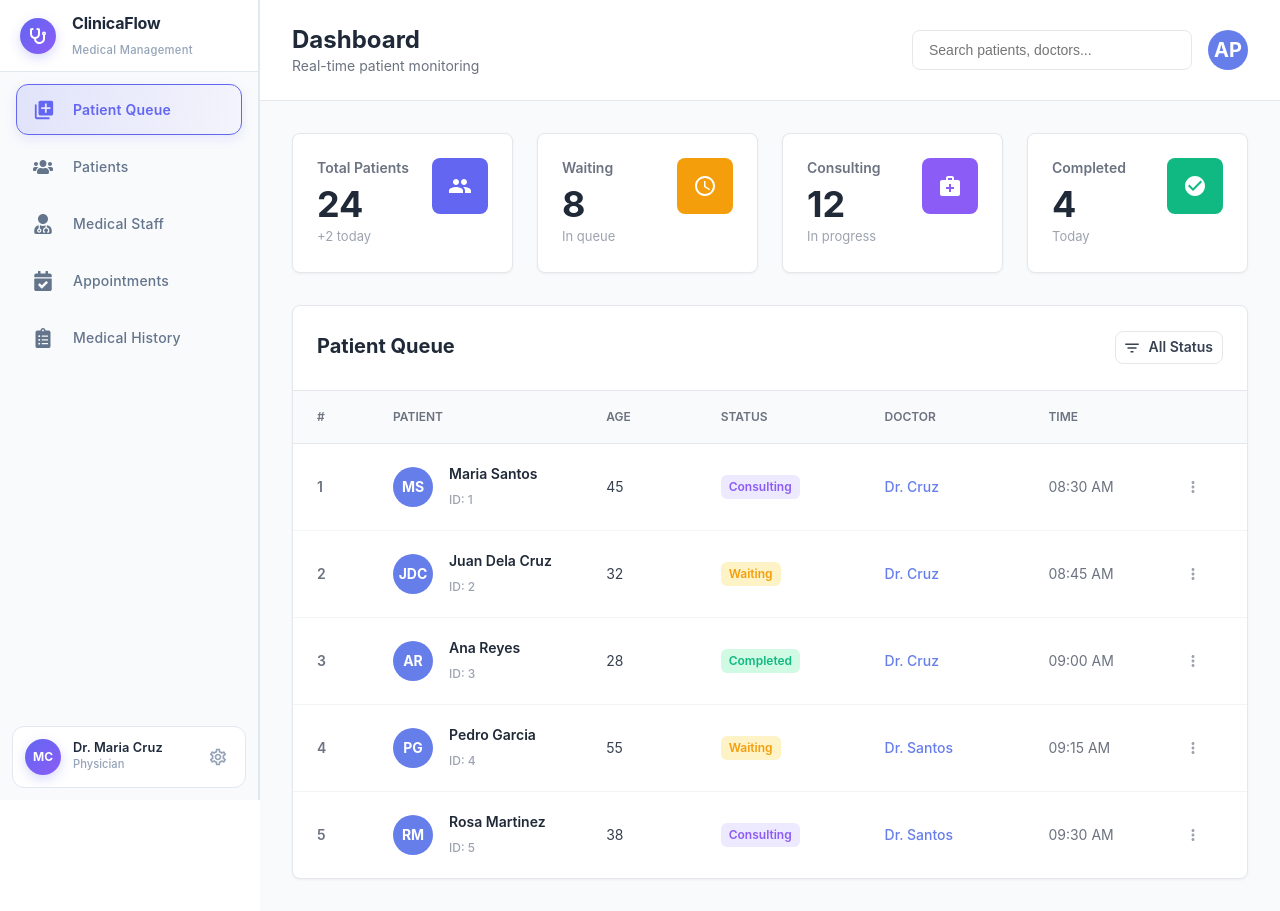
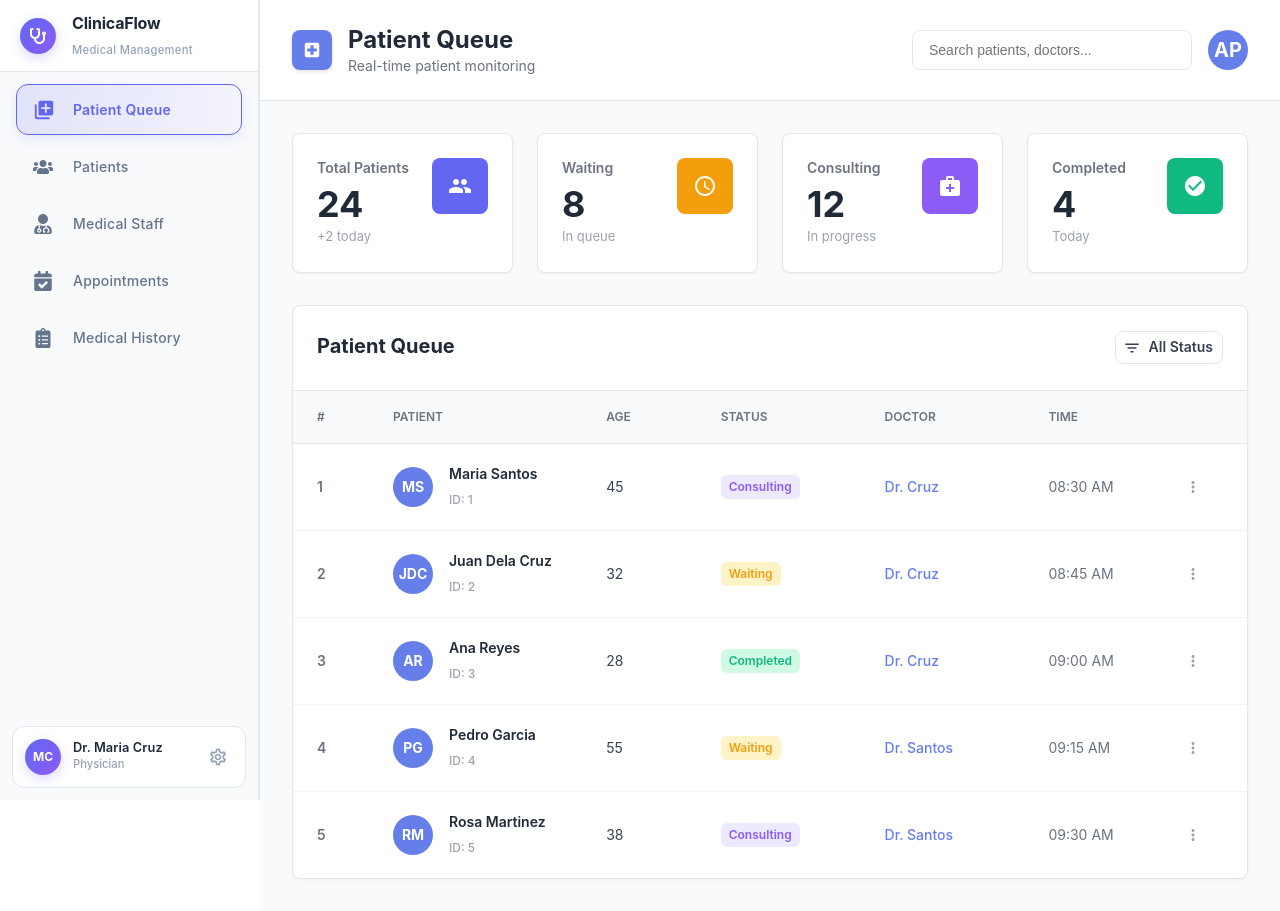
Before and after one commit to sophie546/PQMS, a React (Create React App) app: page /PatientQueue in a window 1280 px wide. Built offline with nearby package versions, Linux system fonts and the light colour scheme.

Commit message:
cleaning unused variable

```diff
--- a/src/components/QueueModal.jsx
+++ b/src/components/QueueModal.jsx
@@ -1,6 +1,5 @@
 import * as React from 'react';
 import Box from '@mui/material/Box';
-import Button from '@mui/material/Button';
 import TextField from '@mui/material/TextField';
 import Typography from '@mui/material/Typography';
 import Modal from '@mui/material/Modal';
--- a/src/hooks/usePatientQueue.js
+++ b/src/hooks/usePatientQueue.js
@@ -60,7 +60,8 @@ export const usePatientQueue = () => {
       arrivalTime: "09:30 AM",
       status: "Consulting",
       priority: "high"
-    }
+    },
+
   ], []);
 
   const displayPatients = useMemo(() => {
--- a/src/pages/Consultations.jsx
+++ b/src/pages/Consultations.jsx
@@ -19,12 +19,8 @@ import {
   HeaderTitle,
   HeaderButton,
   StatCard,
-  StatTitle,
   StatNumber,
   SubText,
-  StatIcon,
-  Caption,
-  SubCaption
 } from "../components";
 
 // Custom hook
--- a/src/pages/GeneralSettings.jsx
+++ b/src/pages/GeneralSettings.jsx
@@ -1,5 +1,5 @@
 import React, { useState } from 'react';
-import { ChevronLeft, Settings, Lock, User, Briefcase, LogOut } from 'lucide-react';
+import {  Lock, User, Briefcase } from 'lucide-react';
 
 import {
   SettingSideBar,
--- a/src/pages/Patient.jsx
+++ b/src/pages/Patient.jsx
@@ -2,7 +2,6 @@ import React from 'react';
 import {
   Box,
   Typography,
-  Chip,
   IconButton,
   Card,
   CardContent,
@@ -37,7 +36,6 @@ import {
   MoreVert,
   FaUsers,
   FilterList,
-  Clear
 } from "../lib";
 
 function PatientPage() {
@@ -67,7 +65,6 @@ function PatientPage() {
     handleFilterClose();
   };
 
-  const hasActiveFilters = searchTerm || filters.gender;
 
   const managementStats = [
     { id: 1, title: 'Total Patients', stats: mockPatients.length, gradient: '#6366f1', icon: 'people' },
@@ -89,11 +86,6 @@ function PatientPage() {
 
   const handlePatientMenuClick = (patientId) => {
     console.log('Patient menu clicked:', patientId);
-  };
-
-  const clearFilters = () => {
-    setSearchTerm('');
-    setFilters({});
   };
 
   return (
--- a/src/pages/PatientQueue.jsx
+++ b/src/pages/PatientQueue.jsx
@@ -13,12 +13,12 @@ import {
 } from '@mui/material';
 import {
   FilterList,
-  Clear,
   People,
   Schedule,
   MedicalServices,
   CheckCircle,
   MoreVert,
+  LocalHospital,
 } from '@mui/icons-material';
 
 // Import components from the components directory
@@ -47,10 +47,8 @@ const PatientQueue = () => {
     displayPatients,
     searchTerm,
     filterStatus,
-    hasActiveFilters,
     handleSearch,
     handleFilter,
-    clearFilters,
   } = usePatientQueue();
 
   const patientStats = [
@@ -96,9 +94,20 @@ const PatientQueue = () => {
       {/* Header */}
       <HeaderPaper>
         <Box display="flex" justifyContent="space-between" alignItems="center" maxWidth="1400px" mx="auto">
-          <Box>
-            <HeaderTitle>Dashboard</HeaderTitle>
-            <HeaderSubText>Real-time patient monitoring</HeaderSubText>
+          <Box display="flex" alignItems="center" gap={2}>
+            {/* Logo Icon with Blue Background - Made Bigger */}
+            <LocalHospital sx={{
+              fontSize: 40, // Increased from 32 to 36
+              color: 'white',
+              background: '#667eea', // Blue background
+              borderRadius: '8px',
+              p: 1.3, // Increased padding to accommodate larger icon
+              boxShadow: '0 2px 4px rgba(0,0,0,0.1)'
+            }} />
+            <Box>
+              <HeaderTitle>Patient Queue</HeaderTitle>
+              <HeaderSubText>Real-time patient monitoring</HeaderSubText>
+            </Box>
           </Box>
           <Box display="flex" gap={2}>
             <input
```
Also changed, not shown: src/pages/PatientHistory.jsx (+0 -7 lines), src/pages/QueueDashboard.jsx (+0 -7 lines).
